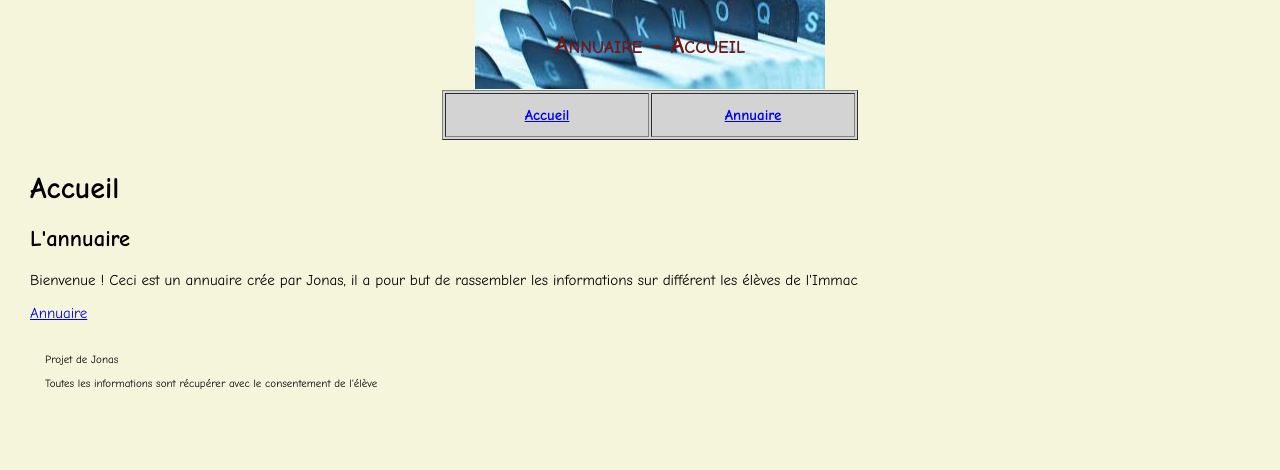
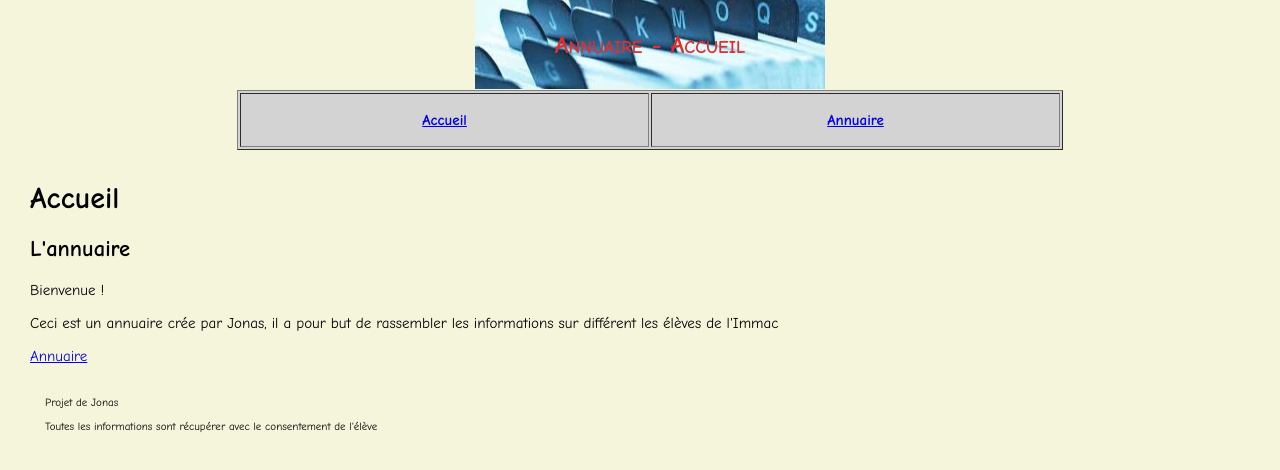
Before and after one commit to Multigriffes/Projects, a plain HTML site: page Html/Annuaire/Accueil.html in a window 1280 px wide. Drawn offline with Linux system fonts and the light colour scheme.

```diff
--- a/Html/Annuaire/Accueil.html
+++ b/Html/Annuaire/Accueil.html
@@ -1,37 +1,51 @@
 <!DOCTYPE html>
-<html lang="fr">
+<html lang="fr"><head><title>Annuaire - Accueil</title>
 
-<head>
-	<title> Annuaire - Accueil</title>
-	<meta charset="utf-8" />
-	<link rel="stylesheet" href="style/style annuaire.css" type="text/css" />
-</head>
 
-<body>
+
+
+
+  <meta charset="utf-8">
+
+
+  <link rel="stylesheet" href="style/style_annuaire.css" type="text/css"></head><body>
 <div id="entete-de-page">
-		<p>	Annuaire - Accueil </p>
+<p><span style="color: rgb(223, 47, 47);"> Annuaire - Accueil</span> </p>
 </div>
 
-	<table id="bloc-menu" border="1">
+<table style="height: 60px; width: 826px; text-align: left; margin-left: auto; margin-right: auto;" id="bloc-menu" border="1">
+
+  <tbody>
     <tr>
-			<th> <a href="Accueil.html"> Accueil </a> </th>
-			<th> <a href="pages/Annuaire.html"> Annuaire </a> </th>
+      <th style="width: 200px;">
+      <div style="text-align: center;"> <a href="Accueil.html"> Accueil </a></div>
+
+      </th>
+      <th style="width: 200px;">
+      <div style="text-align: center;"> <a href="pages/Annuaire.html">
+Annuaire </a></div>
+ </th>
+
 
     </tr>
+  </tbody>
 </table>
 
 <div id="contenu">
 <h1> Accueil </h1>
 <h2> L'annuaire</h2>
-		<p> Bienvenue ! Ceci est un annuaire crée par Jonas, il a pour but de rassembler les informations sur différent les élèves de l'Immac
-		<p> <a href="pages/Annuaire.html"> Annuaire </a>
+<p> Bienvenue !<br>
+</p>
+<p>Ceci est un annuaire crée par Jonas, il a pour but de
+rassembler les informations sur différent les élèves de l'Immac </p>
 
+<p> <a href="pages/Annuaire.html"> Annuaire </a> </p>
 <div id="pied-de-page">
-		<p> Projet de Jonas <br> </p>
-		<p> Toutes les informations sont récupérer avec le consentement de l'élève </p>
+<p> Projet de Jonas <br>
+</p>
+<p> Toutes les informations sont récupérer avec le consentement de
+l'élève </p>
 </div>
 </div>
 
-</body>
-
-</html>
+</body></html>
```
Also changed, not shown: API/ApexLegendsStatus/Key.txt (added), Html/Annuaire/style/style_annuaire.css (renamed from Html/Annuaire/style/style annuaire.css), Html/Annuaire/style/style_flora.css (renamed from Html/Annuaire/style/style flora.css). Lines whose indentation alone changed are shown as unchanged.
